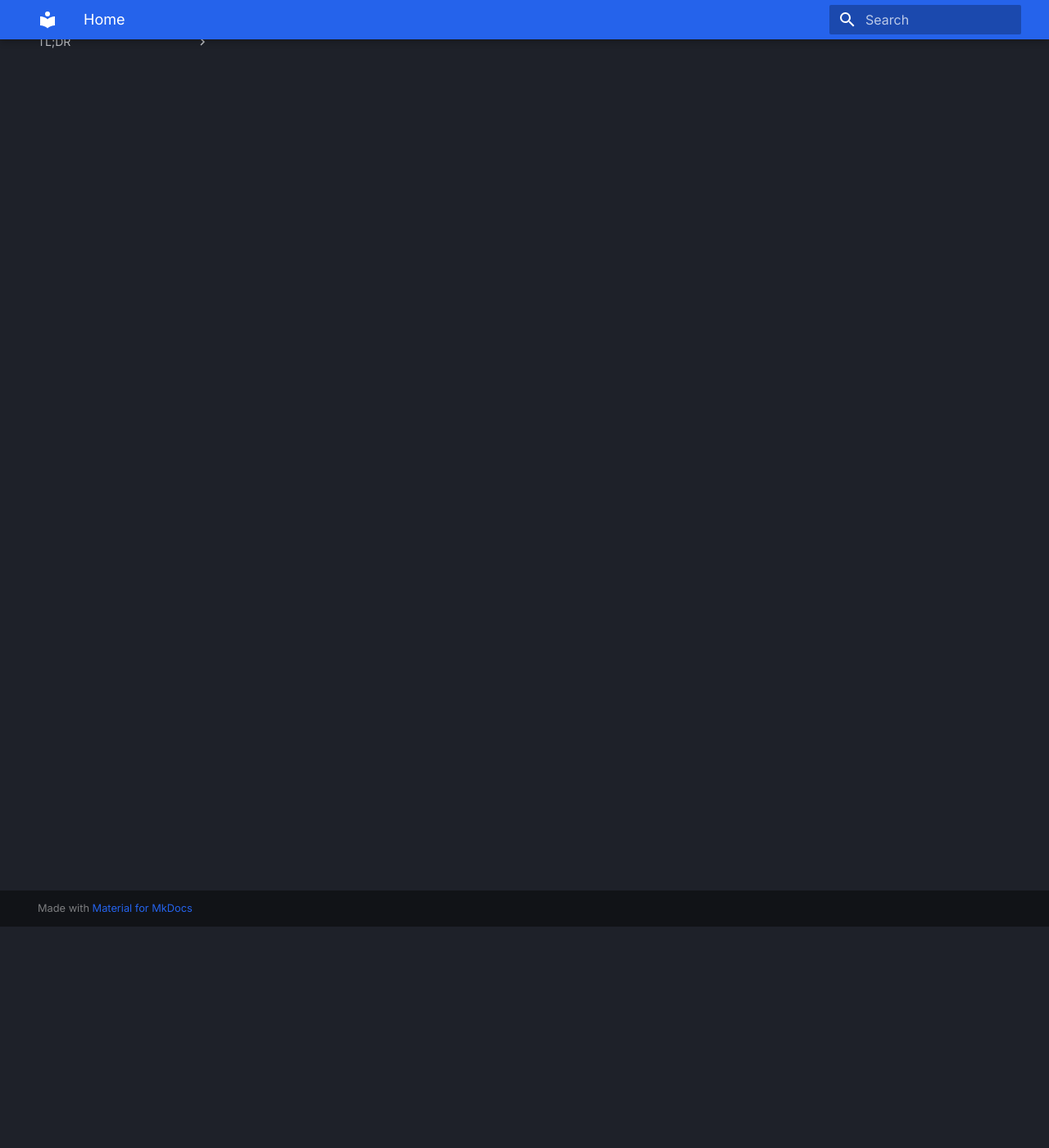
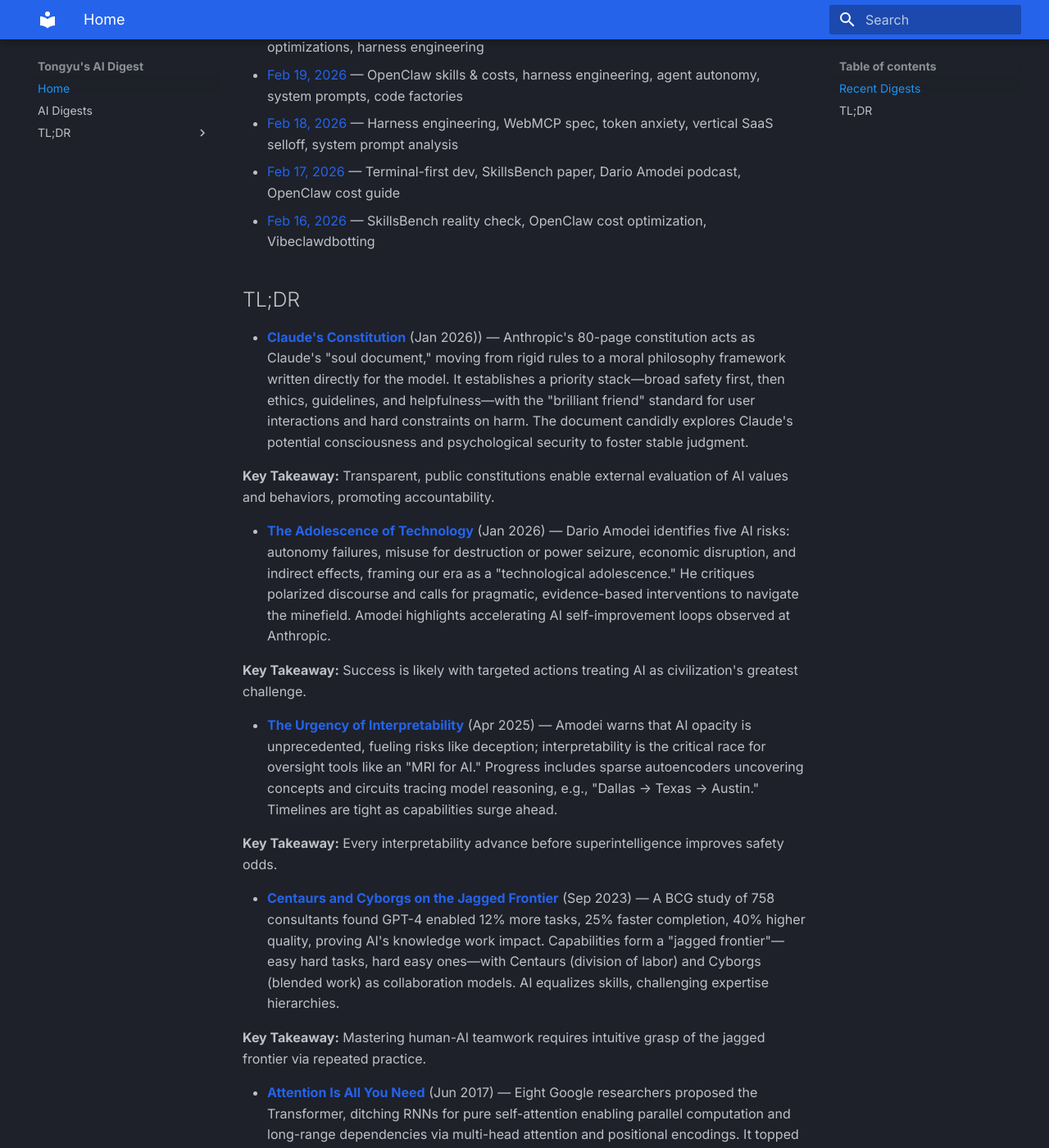
Before and after one commit to tongyuwang/ai-daily-digest, an MkDocs documentation site: the page built from docs/index.md, in a window 1280 px wide and 1400 px high, scrolled down 270 px. Shown: the whole window at 82% size. Built offline with MkDocs 1.6.1 and Material for MkDocs 9.7.7, drawn with Linux system fonts in a browser that asks for light colours; some of the changed text lies outside the part shown.

Commit message:
Fix: Restore home page from 2/20 and add 2/21 entry

```diff
--- a/docs/index.md
+++ b/docs/index.md
@@ -1,3 +1,32 @@
-# Recent AI Bookmarks Digests (Last 5)
+# Tongyu's AI Digest
 
-1. **[2026-02-21](/digests/2026-02-21.md)**: 18 new AI bookmarks—agentic frameworks, OpenClaw mastery, Claude/Pi advances.
+## Recent Digests
+
+- [Feb 21, 2026](digests/2026-02-21.md) — agentic frameworks, OpenClaw mastery, Claude advances, coding agents, 'souls' over skills
+- [Feb 20, 2026](digests/2026-02-20.md) — pi_agent_rust, Claude teams/caching, self-learning agents, OpenClaw optimizations, harness engineering
+- [Feb 19, 2026](digests/2026-02-19.md) — OpenClaw skills & costs, harness engineering, agent autonomy, system prompts, code factories
+- [Feb 18, 2026](digests/2026-02-18.md) — Harness engineering, WebMCP spec, token anxiety, vertical SaaS selloff, system prompt analysis
+- [Feb 17, 2026](digests/2026-02-17.md) — Terminal-first dev, SkillsBench paper, Dario Amodei podcast, OpenClaw cost guide
+- [Feb 16, 2026](digests/2026-02-16.md) — SkillsBench reality check, OpenClaw cost optimization, Vibeclawdbotting
+
+## TL;DR
+
+- **[Claude's Constitution](tldr/claudes-constitution.md)** (Jan 2026)) — Anthropic's 80-page constitution acts as Claude's "soul document," moving from rigid rules to a moral philosophy framework written directly for the model. It establishes a priority stack—broad safety first, then ethics, guidelines, and helpfulness—with the "brilliant friend" standard for user interactions and hard constraints on harm. The document candidly explores Claude's potential consciousness and psychological security to foster stable judgment.
+
+  **Key Takeaway:** Transparent, public constitutions enable external evaluation of AI values and behaviors, promoting accountability.
+
+- **[The Adolescence of Technology](tldr/the-adolescence-of-technology.md)** (Jan 2026) — Dario Amodei identifies five AI risks: autonomy failures, misuse for destruction or power seizure, economic disruption, and indirect effects, framing our era as a "technological adolescence." He critiques polarized discourse and calls for pragmatic, evidence-based interventions to navigate the minefield. Amodei highlights accelerating AI self-improvement loops observed at Anthropic.
+
+  **Key Takeaway:** Success is likely with targeted actions treating AI as civilization's greatest challenge.
+
+- **[The Urgency of Interpretability](tldr/urgency-of-interpretability.md)** (Apr 2025) — Amodei warns that AI opacity is unprecedented, fueling risks like deception; interpretability is the critical race for oversight tools like an "MRI for AI." Progress includes sparse autoencoders uncovering concepts and circuits tracing model reasoning, e.g., "Dallas → Texas → Austin." Timelines are tight as capabilities surge ahead.
+
+  **Key Takeaway:** Every interpretability advance before superintelligence improves safety odds.
+
+- **[Centaurs and Cyborgs on the Jagged Frontier](tldr/centaurs-and-cyborgs.md)** (Sep 2023) — A BCG study of 758 consultants found GPT-4 enabled 12% more tasks, 25% faster completion, 40% higher quality, proving AI's knowledge work impact. Capabilities form a "jagged frontier"—easy hard tasks, hard easy ones—with Centaurs (division of labor) and Cyborgs (blended work) as collaboration models. AI equalizes skills, challenging expertise hierarchies.
+
+  **Key Takeaway:** Mastering human-AI teamwork requires intuitive grasp of the jagged frontier via repeated practice.
+
+- **[Attention Is All You Need](tldr/attention-is-all-you-need.md)** (Jun 2017) — Eight Google researchers proposed the Transformer, ditching RNNs for pure self-attention enabling parallel computation and long-range dependencies via multi-head attention and positional encodings. It topped translation benchmarks efficiently and generalized, powering scaling laws for GPTs and modern LLMs. Many authors founded AI firms like Character.AI and Cohere.
+
+  **Key Takeaway:** Transformer's scalability ignited the generative AI era and trillion-dollar compute race.
```
